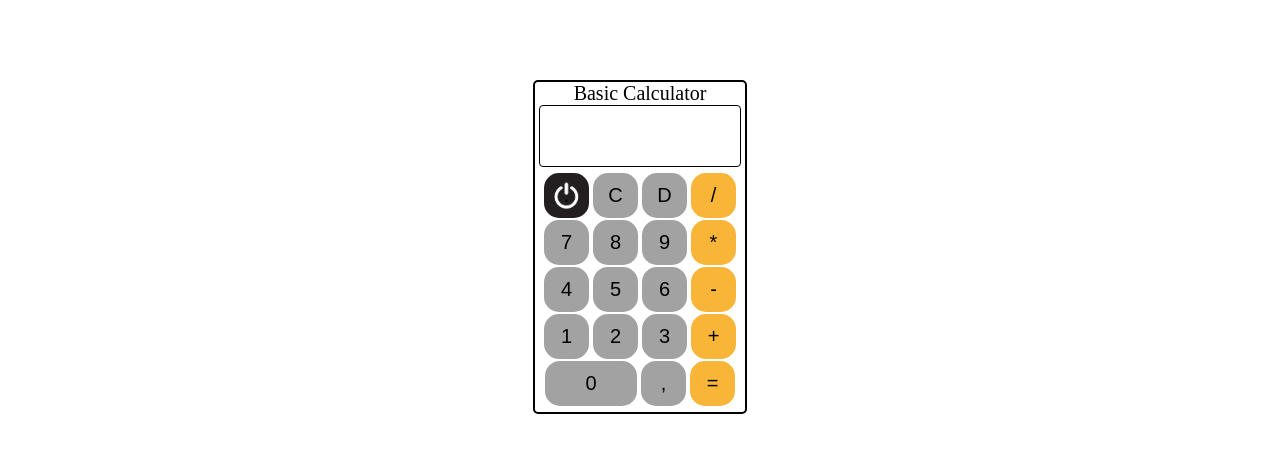
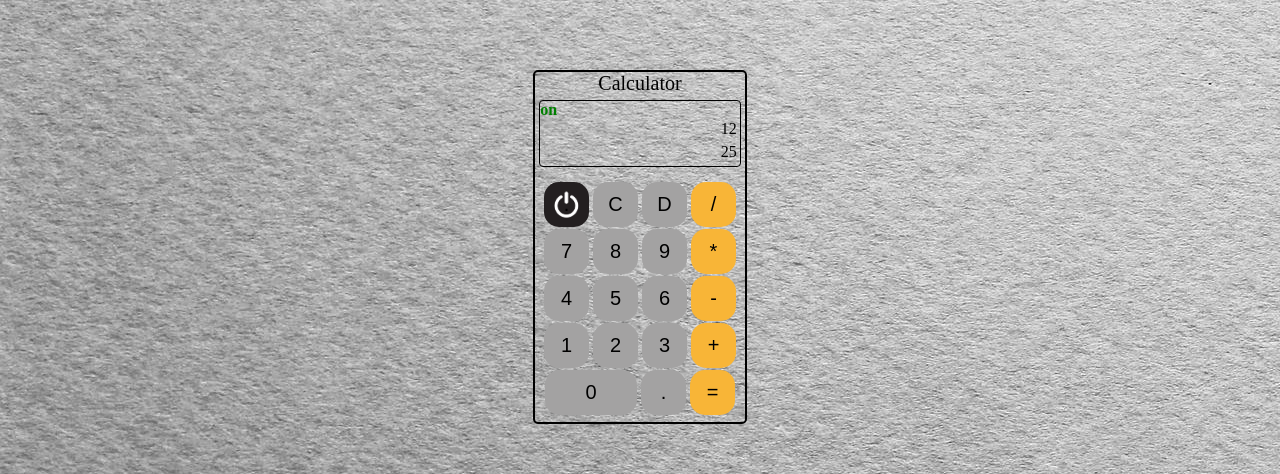
Before and after one commit to Bongani001/calculator, a plain HTML site: page index.html in a window 1280 px wide. Shown: the part 153-627 px from the top of the page. Drawn offline with Linux system fonts and the light colour scheme.

Commit message:
Edit file

```diff
--- a/index.html
+++ b/index.html
@@ -7,8 +7,12 @@
 </head>
 <body>
     <div class="container">
-        <div style="font-size: 20px;">Basic Calculator</div>
-        <div class="display"></div>
+        <div style="font-size: 20px;">Calculator</div>
+        <div class="display">
+            <div class="show-power">on</div>
+            <div class="results">12</div>
+            <div class="populate">25</div>
+        </div>
         <div class="button-container">
             <div class="first-row">
                 <button class="power">.</button>
@@ -35,8 +39,8 @@
                 <button class="add" id="operator">+</button>
             </div>
             <div class="last">
-                <button class="number0">0</button>
-                <button class="number">,</button>
+                <button class="number" id="zero">0</button>
+                <button class="number">.</button>
                 <button class="equal-sign">=</button>
             </div>
         </div>
--- a/script.js
+++ b/script.js
@@ -1,3 +1,4 @@
+/**************FUNCTIONS**************/
 function add(a, b) {
     return a + b;
 };
@@ -29,3 +30,14 @@ function operate(opr, a, b) {
             return divide(a, b);
     }
 };
+
+/* */
+const populate = document.querySelector('.populate');
+const number = document.querySelectorAll('.number');
+
+number.forEach(num => {
+    num.addeventListener('click', () => {
+    num.textContent = populate.textContent;
+    })
+
+})
--- a/style.css
+++ b/style.css
@@ -5,6 +5,7 @@ body {
     display: flex;
     justify-content: center;
     align-items: center;
+    background-image: url(./img/page-background.jpg);
 }
 
 .container {
@@ -12,9 +13,10 @@ body {
     flex-direction: column;
     align-items: center;
     border: 2px solid black;
-    height: 330px;
+    height: 350px;
     width: 210px;
     border-radius: 5px;
+    gap: 5px;
 }
 
 button {
@@ -26,7 +28,7 @@ button {
     background-color: rgb(163, 162, 162);
 }
 
-.number0 {
+#zero {
     width: 92px;
 }
 
@@ -34,9 +36,30 @@ button {
 
 .display {
     border: 1px solid black;
-    height: 80px;
+    height: 65px;
     width: 95%;
     border-radius: 4px;
+}
+
+.show-power {
+    color: green;
+    font-weight: bolder;
+}
+
+.results {
+    height: 20px;
+    padding-right: 3px;
+    display: flex;
+    justify-content: end;
+    align-items: center;
+}
+
+.populate {
+    height: 25px;
+    padding-right: 3px;
+    display: flex;
+    justify-content: end;
+    align-items: center;
 }
 
 .button-container {
@@ -44,9 +67,11 @@ button {
     flex-direction: column;
     align-items: center;
     justify-content: center;
-    height: 100%;
+    height: auto;
     width: 100%;
     gap: 2px;
+    padding: 0px;
+    margin-top: 10px;
 }
 
 
@@ -67,7 +92,7 @@ img {
 }
 
 .number:hover,
-.number0:hover,
+#zero:hover,
 .clear:hover,
 .delete:hover {
     background-color: gray;
```
